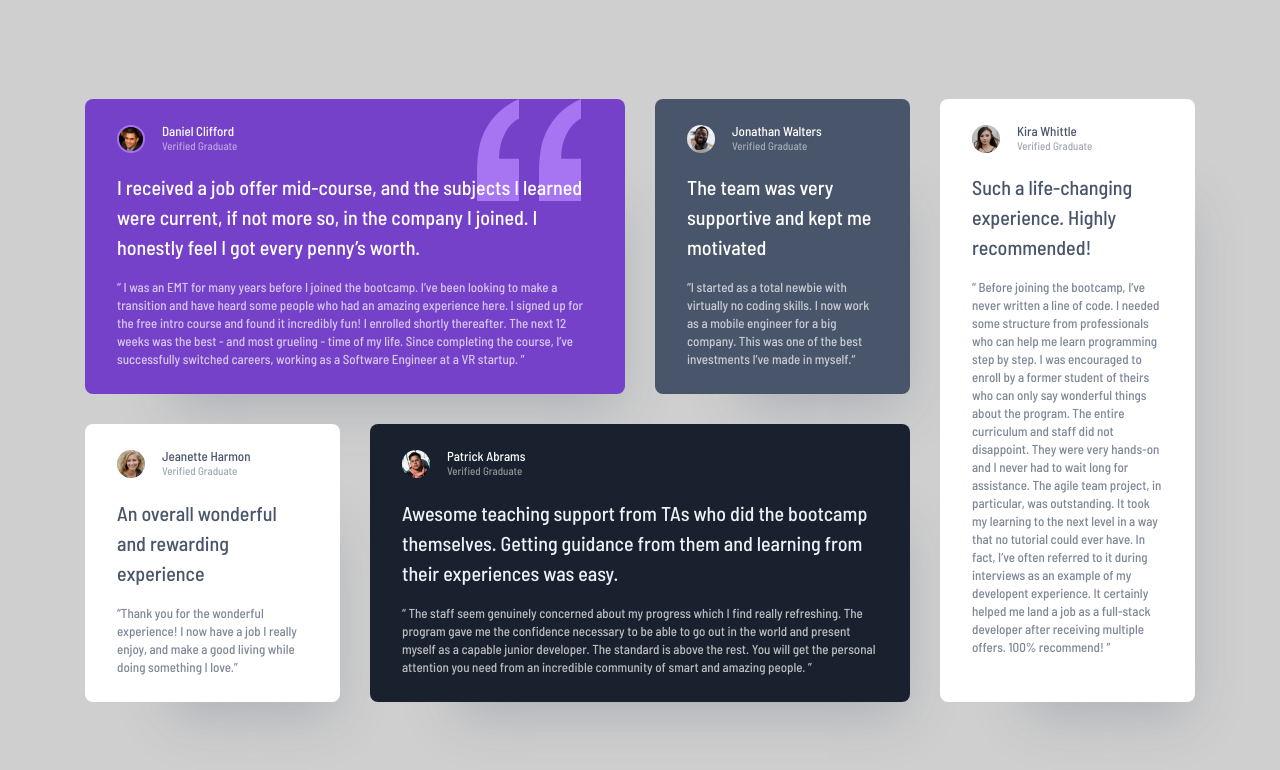
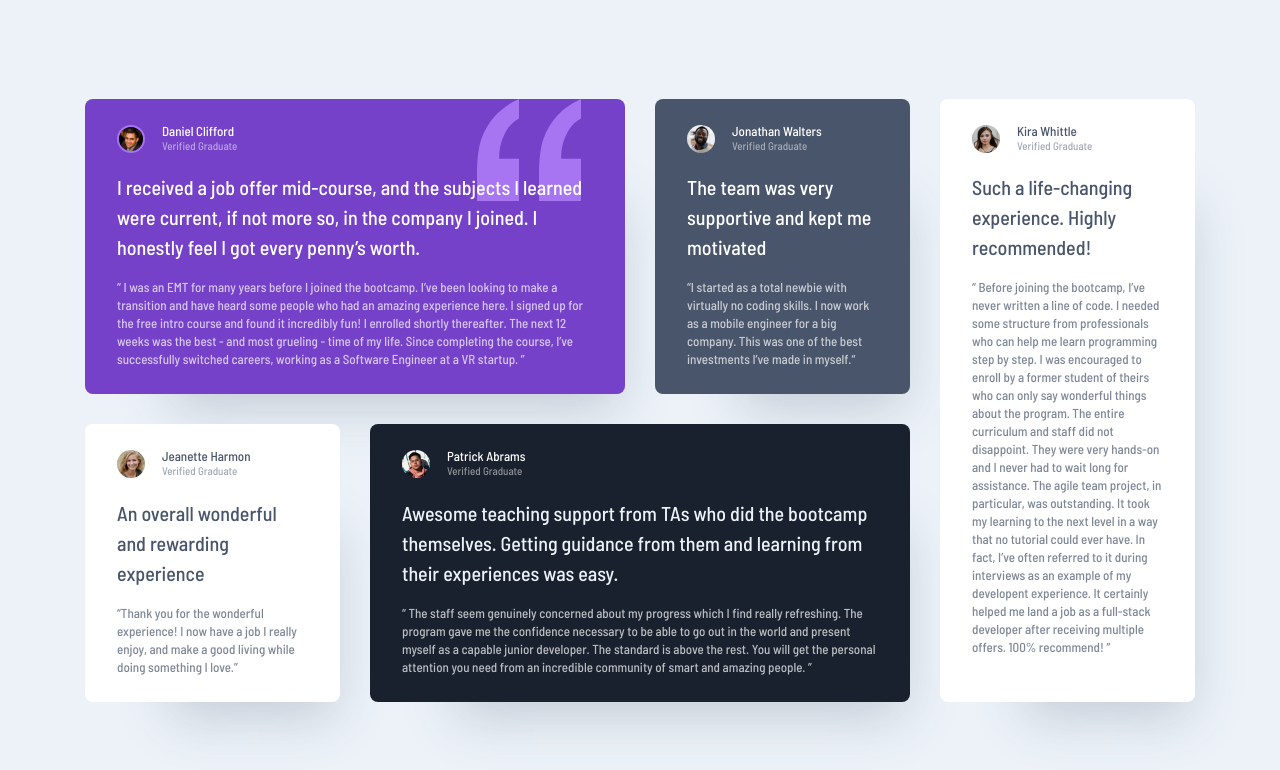
Before and after one commit to mikatechs/testimonials-grid-section, a website: page index.html in a window 1280 px wide. Drawn offline with nearby package versions, Linux system fonts and the light colour scheme; files that its build step writes are made by us from their sources.

Commit message:
Add files via upload

```diff
--- a/sass/_base.scss
+++ b/sass/_base.scss
@@ -100,7 +100,7 @@ body {
   font-family: $font-primary;
   font-weight: 500;
 
-  background-color: $color-bg-primary;
+  background-color: rgba(236, 242, 248, 1);
 
   display: grid;
   place-content: center;
```
